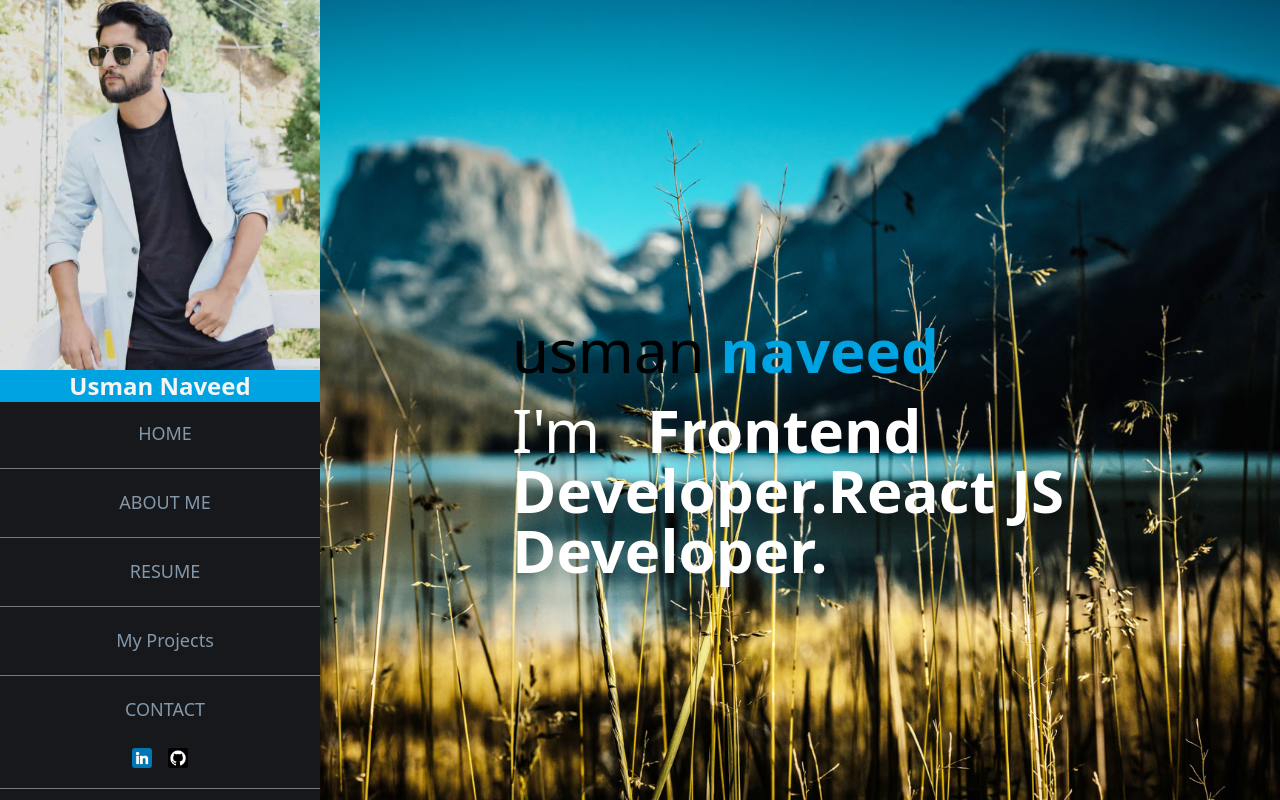
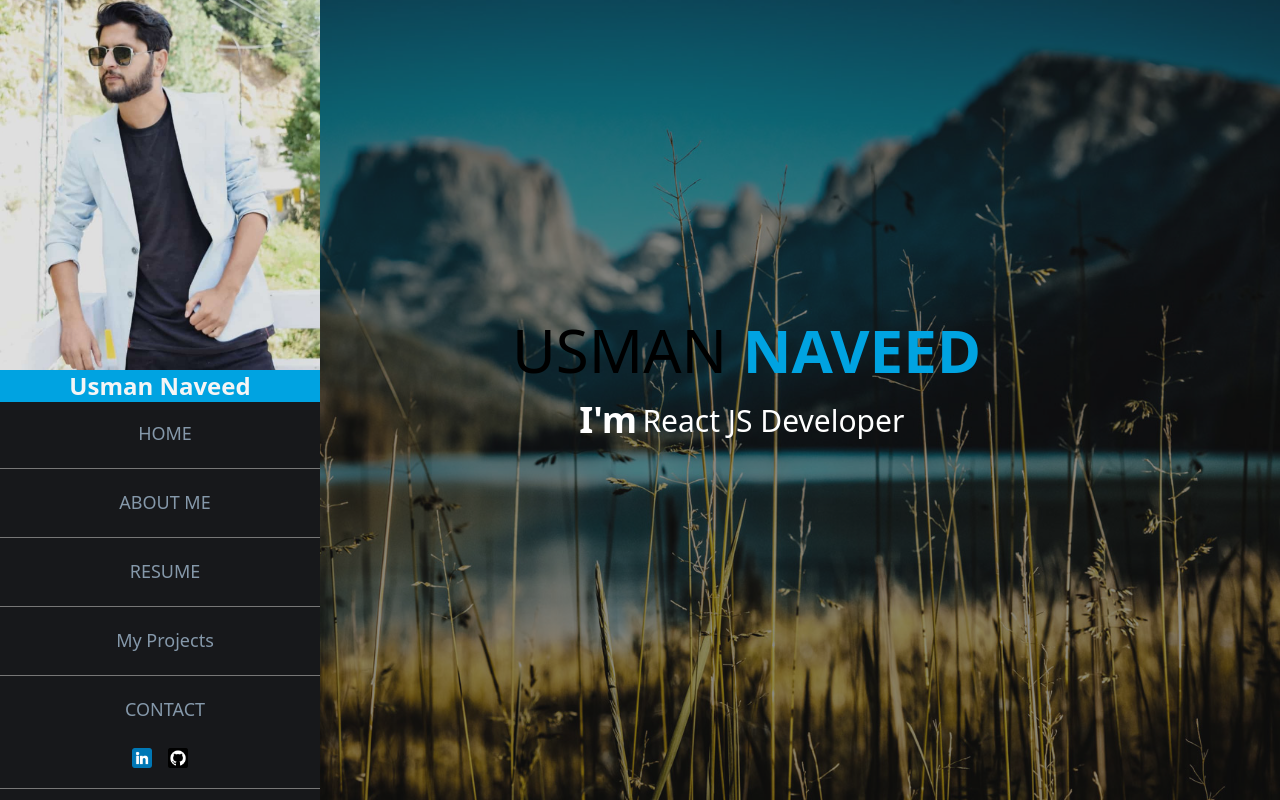
Before and after one commit to UsmanNaveed896/myportfolio, a React (Create React App) app: page / in a window 1280 px wide. Built offline with nearby package versions, Linux system fonts and the light colour scheme.

Commit message:
final changes

```diff
--- a/src/components/Portfolio-sidnav/index.js
+++ b/src/components/Portfolio-sidnav/index.js
@@ -36,12 +36,11 @@ export default()=>{
                 </ul>
             </div>
             <div className="social-icons mt-5 row">
-                <li><a href="https://www.facebook.com/usman.naveed.7374/"><i class="fab fa-facebook-square"></i></a></li>
-                <li><a href="https://www.instagram.com/usmann_2/"><i class="fab fa-instagram"></i></a></li>
-                <li><a href="https://github.com/UsmanNaveed896"><i class="fab fa-github"></i></a></li>
+
+
             </div>
             <div className="para">
-            <p>ALL RIGHT RESERVED</p>
+
             </div>
         </div>
 
--- a/src/components/portfolio-home/index.js
+++ b/src/components/portfolio-home/index.js
@@ -1,16 +1,16 @@
 import React from "react";
-import Img from  '../../Assets/images/home-bg.jpg'
-// import "./style.scss";
+import Img from '../../Assets/images/home-bg.jpg'
+import "./style.scss";
 // import '../portfolio-home/responsive-home.scss'
 export default () => {
   return (
     <>
       <div className="col-md-3"></div>
       <div className="usman relative">
-        <div className="col-md-10 home-main h-[100vh] bg-no-repeat bg-cover" style={{backgroundImage : `url(${Img})`}}>
-          <div className="banner  top-[30%] left-[20%] md:top-[40%] md:left-[40%] absolute text-4xl md:text-6xl">
+        <div className="col-md-10 home-main h-[100vh] bg-no-repeat bg-cover" style={{ backgroundImage: `url(${Img})` }}>
+          <div className="banner  top-[40%] left-[20%] md:top-[40%] md:left-[40%] absolute text-4xl md:text-6xl">
             <div className="main-heading">
-              <h1>
+              <h1 className="text-4xl md:text-6xl uppercase">
                 usman{" "}
                 <span
                   className="yy"
@@ -22,19 +22,14 @@ export default () => {
             </div>
           </div>
           {/* #usman naveed */}
-          <div className="animation top-[40%] left-[20%] md:top-[50%] md:left-[40%] absolute text-4xl md:text-6xl text-white">
-            <div class="header-caption" id="page-top">
-              {/* <!-- type headline start--> */}
-              <h3 class="cd-headline clip is-full-width">
-                <span>I'm &nbsp;</span>
-                <span class="cd-words-wrapper">
-                  <b class="is-visible"> Frontend Developer.</b>
-                  <b class="is-hidden">React JS Developer.</b>
-                </span>
-              </h3>
-              {/* <!-- type headline end --> */}
-            </div>
-          </div>
+          <main class="container">
+            <p  class="animation top-[50%] left-[22%] md:top-[50%] md:left-[44%] absolute text-white text-4xl font-semibold"> I'm</p>
+            <section class="animation top-[50%] left-[34%] md:top-[51%] md:left-[48%] absolute">
+              <div class="first text-white text-3xl "><div  class="first text-white text-3xl rounded-full">Frontend Developer</div></div>
+              <div class="second text-white  text-3xl"><div  class="first text-white text-3xl rounded-full">React JS Developer</div></div>
+              <div class="third text-white  text-3xl"><div  class="first text-white text-3xl rounded-full">Web Developer</div></div>
+            </section>
+          </main>
         </div>
       </div>
     </>
--- a/src/components/portfolio-home/style.scss
+++ b/src/components/portfolio-home/style.scss
@@ -2,33 +2,29 @@
     background-image: url(../../Assets/images/home-bg.jpg)!important;
     background-repeat: no-repeat;
     background-size: cover;
-    float: right;
     height: 100vh;
     padding:0;
     .banner{
-        position: absolute;
-        top: 40%;
-        text-align: center;
-        left: 30%;
-        color: white;
+
         .main-heading{
-            h1{
-                text-transform: uppercase;
-                letter-spacing: 2px;
-               font-size: 80px;
-               font-weight: 200!important;
-               font-family:Cambria, Cochin, Georgia, Times, 'Times New Roman', serif;
-               color: #fff;
-            }
+            // h1{
+            //     text-transform: uppercase;
+            //     letter-spacing: 2px;
+            //    font-size: 40px;
+            //    font-weight: 200!important;
+            //    font-family:Cambria, Cochin, Georgia, Times, 'Times New Roman', serif;
+            //    color: #fff;
+            // }
         }
     }
-    .animation{
-        position: absolute;
-        top: 51%;
-        left: 37%;
-        color: white;
-    }
-}
+  }
+    // .animation{
+    //     position: absolute;
+    //     top: 51%;
+    //     left: 37%;
+    //     color: white;
+    // }
+
 .home-main::before{
     background-color: #181818;
     content: '';
@@ -38,84 +34,35 @@
     width: 100%;
     opacity: 0.5;
   }
-//   ANIMATION
-.cd-intro {
-    margin: 4em auto;
-  }
-  @media only screen and (min-width: 768px) {
-    .cd-intro {
-      margin: 5em auto;
-    }
-  }
-  @media only screen and (min-width: 1170px) {
-    .cd-intro {
-      margin: 6em auto;
-    }
-  }
-  .cd-headline {
-    font-size: 2rem;
-    line-height: 1.2;
-  }
-  @media only screen and (min-width: 768px) {
-    .cd-headline {
-      font-size: 2rem;
-      font-weight: 300;
-    }
-  }
-  @media only screen and (min-width: 1170px) {
-    .cd-headline {
-      font-size: 2rem;
-    }
-  }
-  .cd-words-wrapper {
-    display: inline-block;
-    position: relative;
-    text-align: left;
-    border-bottom: 1px solid #00A3E1;
-  }
-  .cd-words-wrapper b {
-    display: inline-block;
-    position: absolute;
-    white-space: nowrap;
-    left: 0;
-    top: 0;
-  }
-  .cd-words-wrapper b.is-visible {
-    position: relative;
-  }
-  .no-js .cd-words-wrapper b {
-    opacity: 0;
-  }
-  .no-js .cd-words-wrapper b.is-visible {
-    opacity: 1;
-  }
-  /* --------------------------------
 
-  xclip
+.animation {
+  height:50px;
+  overflow:hidden;
+  margin-left: 1rem;
+}
 
-  -------------------------------- */
+.animation > div > div {
+  padding: 0.25rem 0.75rem;
+  height:2.81rem;
+  margin-bottom: 2.81rem;
+  display:inline-block;
+}
 
-  .cd-headline.clip span {
-    display: inline-block;
-    padding: .2em 0;
-  }
-  .cd-headline.clip .cd-words-wrapper {
-    overflow: hidden;
-    vertical-align: top;
-  }
-  .cd-headline.clip .cd-words-wrapper::after {
-    /* line */
-    content: '';
-    position: absolute;
-    top: 0;
-    right: 0;
-    width: 2px;
-    height: 100%;
-    background-color: #aebcb9;
-  }
-  .cd-headline.clip b {
-    opacity: 0;
-  }
-  .cd-headline.clip b.is-visible {
-    opacity: 1;
-  }
+.animation div:first-child {
+  animation: text-animation 8s infinite;
+}
+
+
+
+@keyframes text-animation {
+  0% {margin-top: 0;}
+  10% {margin-top: 0;}
+  20% {margin-top: -5.62rem;}
+  30% {margin-top: -5.62rem;}
+  40% {margin-top: -11.24rem;}
+  60% {margin-top: -11.24rem;}
+  70% {margin-top: -5.62rem;}
+  80% {margin-top: -5.62rem;}
+  90% {margin-top: 0;}
+  100% {margin-top: 0;}
+}
```
